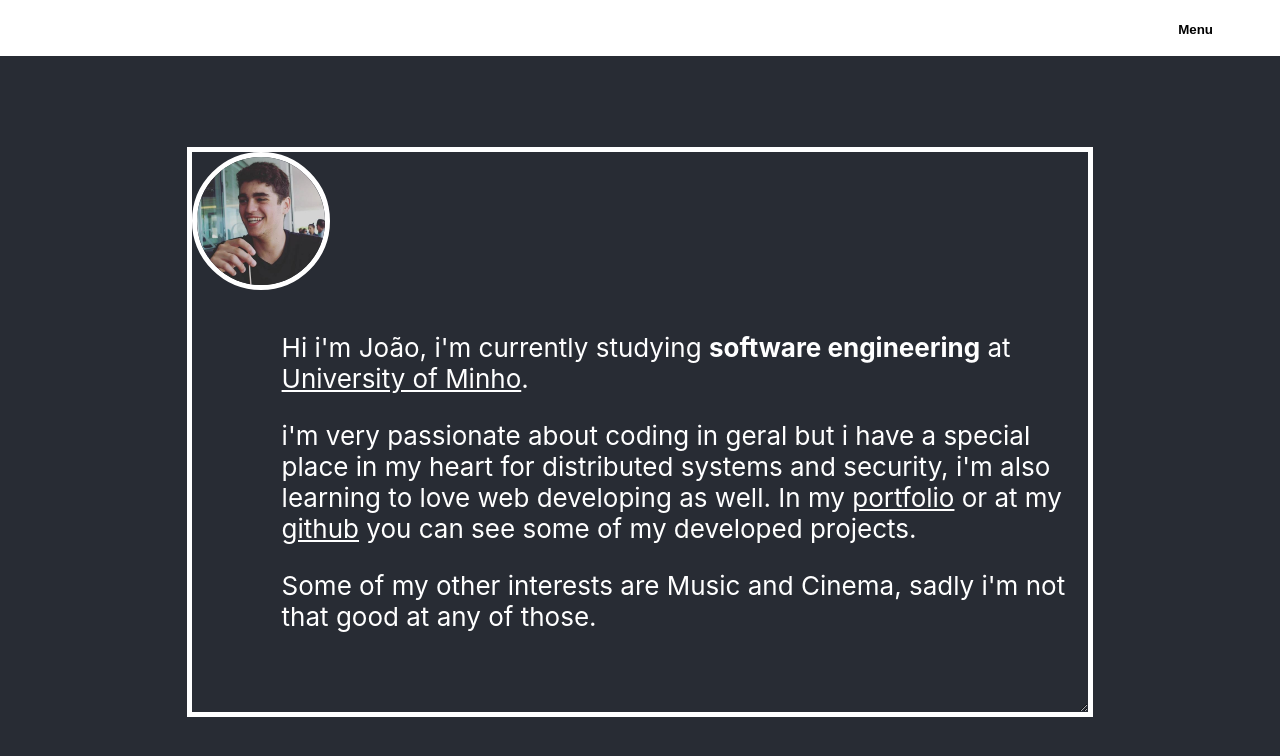
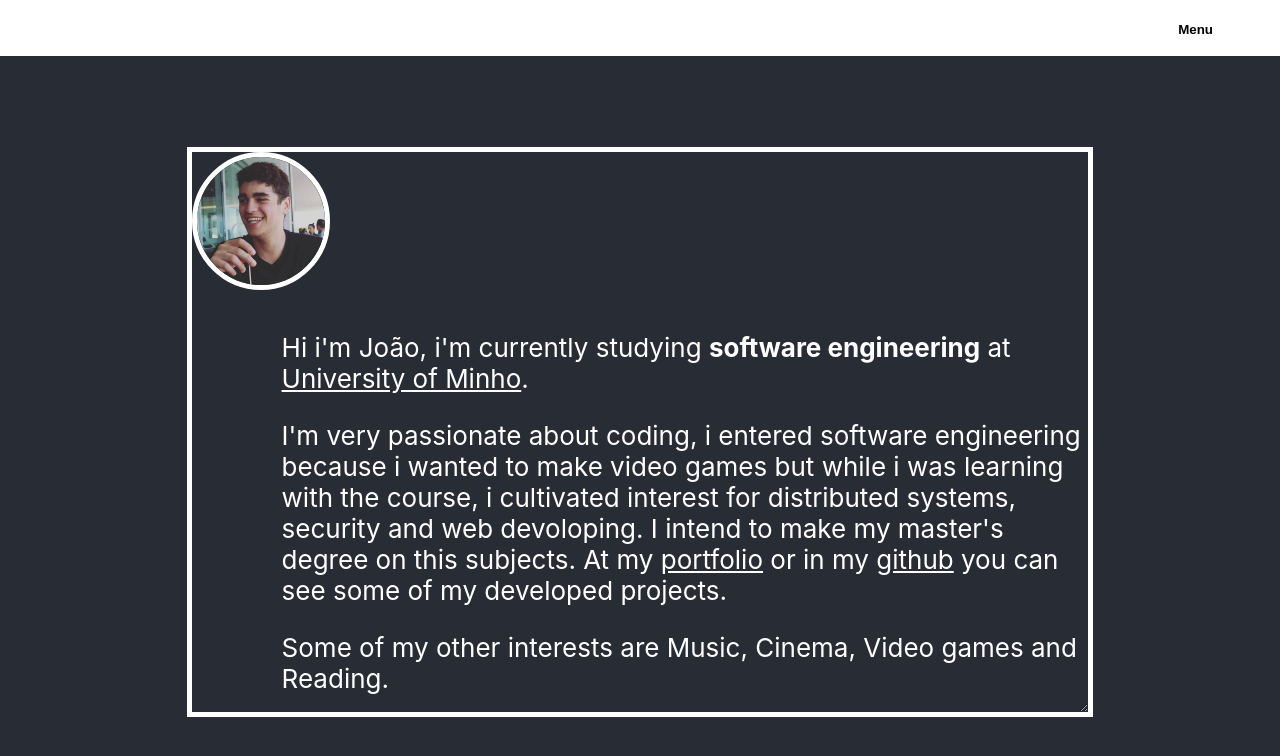
Before and after one commit to sucodlaranja/website, a React (Create React App) app: page /#/about in a window 1280 px wide. Shown: the top 756 px of the page. Built offline with nearby package versions, Linux system fonts and the light colour scheme.

Commit message:
mudei um bocado o about

```diff
--- a/src/pages/about/about.js
+++ b/src/pages/about/about.js
@@ -13,15 +13,16 @@ function About() {
             <strong>software engineering</strong> at{" "}
             <a href="https://www.uminho.pt/PT">University of Minho</a>.
             <p>
-              i'm very passionate about coding in geral but i have a special
-              place in my heart for distributed systems and security, i'm also
-              learning to love web developing as well. In my{" "}
-              <Link to="/portfolio">portfolio</Link> or at my{" "}
-              <a href="https://github.com/sucodlaranja">github</a> you can see
-              some of my developed projects.
+              I'm very passionate about coding, i entered software engineering
+              because i wanted to make video games but while i was learning with
+              the course, i cultivated interest for distributed systems,
+              security and web devoloping. I intend to make my master's degree
+              on this subjects. At my <Link to="/portfolio">portfolio</Link> or
+              in my <a href="https://github.com/sucodlaranja/">github</a> you
+              can see some of my developed projects.
               <p>
-                Some of my other interests are Music and Cinema, sadly i'm not
-                that good at any of those.
+                Some of my other interests are Music, Cinema, Video games and
+                Reading.
               </p>
               <p>
                 Write me an email if you want to chat at{" "}
```
